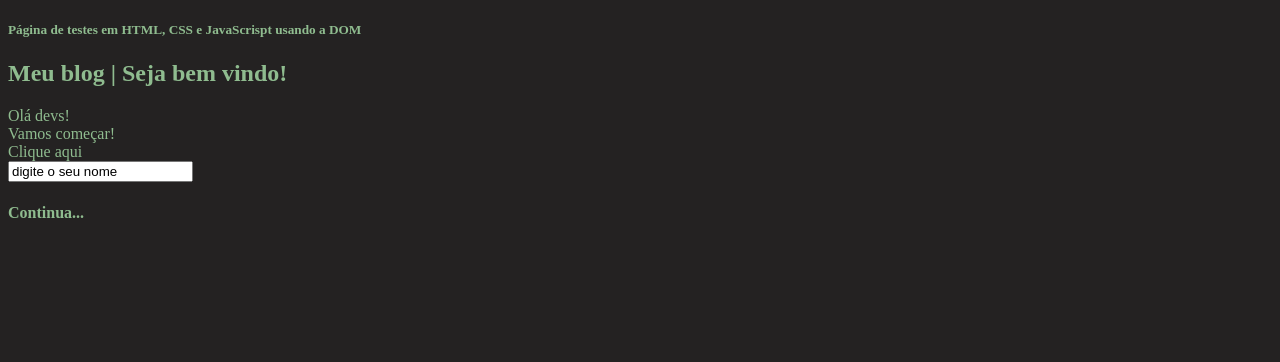
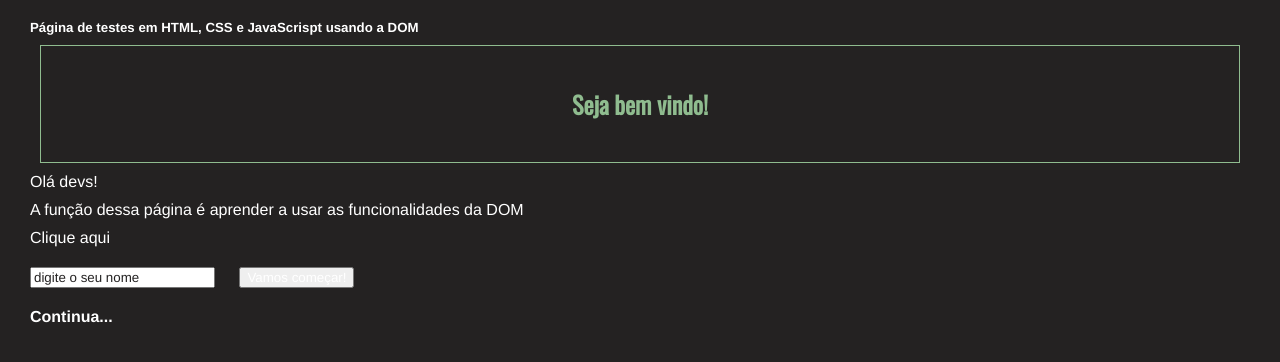
Before and after one commit to lilicrst/Ola-mundo, a plain HTML site: page miniAplicacoes/api1/index.html in a window 1280 px wide. Drawn offline with nearby package versions, Linux system fonts and the light colour scheme.

Commit message:
adicionando css

```diff
--- /dev/null
+++ b/miniAplicacoes/api1/global.css
@@ -0,0 +1,27 @@
+* {
+    color: white;
+    margin: 10px;
+    font-family:'Franklin Gothic Medium', 'Arial Narrow', Arial, sans-serif
+}
+
+body {
+    background-color: rgb(36, 34, 34);
+}
+
+h2 {
+    border: 1px solid;
+    margin: 10px;
+    padding: 40px;
+    text-align: center;
+    color: darkseagreen;
+    font-family: 'Oswald', sans-serif;
+}
+
+input {
+    color:rgb(36, 34, 34)
+
+}
+
+h4 {
+    color: white;
+}
--- a/miniAplicacoes/api1/index.html
+++ b/miniAplicacoes/api1/index.html
@@ -1,12 +1,19 @@
 <!DOCTYPE html>
 <html lang="en">
+
 <head>
     <meta charset="UTF-8">
     <meta http-equiv="X-UA-Compatible" content="IE=edge">
     <meta name="viewport" content="width=device-width, initial-scale=1.0">
     <title>Document</title>
 
+    <link rel="stylesheet" type="text/css" href="global.css" media="screen" />
+    <link rel="preconnect" href="https://fonts.googleapis.com">
+    <link rel="preconnect" href="https://fonts.gstatic.com" crossorigin>
+    <link href="https://fonts.googleapis.com/css2?family=Oswald:wght@200;400&display=swap" rel="stylesheet">
+
 </head>
+
 <body>
     <header>
         <h2>Meu blog</h2>
@@ -14,7 +21,9 @@
     <div onclick="clique()">
         Clique aqui
     </div>
-    <input id="name" type="text">
+    <input id="nameInput" type="text">
+    <button>Vamos começar!</button>
 </body>
 <script src="./scripts.js"></script>
+
 </html>
--- a/miniAplicacoes/api1/scripts.js
+++ b/miniAplicacoes/api1/scripts.js
@@ -1,10 +1,3 @@
-// STYLE
-const back = document.querySelector("body")
-back.style.backgroundColor = "rgb(36, 34, 34)"
-
-const styleH2 = document.querySelectorAll("h2")
-back.style.color = "darkseagreen" //darkslategrey
-
 // adicionar id no elemento header
 const header = document.querySelector('header')
 header.setAttribute('id', 'header')
@@ -15,7 +8,7 @@ inputName.value = "digite o seu nome"
 
 // adicionar (somar) texto
 const element = document.querySelector('h2')
-element.textContent += " | Seja bem vindo!"
+element.textContent = "Seja bem vindo!"
 
 // criar e adicionar elementos
 const div1 = document.createElement('div')
@@ -29,7 +22,7 @@ headText.innerText = "Página de testes em HTML, CSS e JavaScrispt usando a DOM"
 body.prepend(headText) //adiciona ANTES de tudo no body
 
 const div2 = document.createElement('div')
-div2.innerText = "Vamos começar!"
+div2.innerText = "A função dessa página é aprender a usar as funcionalidades da DOM"
 body.insertBefore(div2, div1.nextElementSibling) //recebe dois argumentos: o elemento a ser inserido & antes de qual ele vem
 
 const text2 = document.createElement('h4')
```
Also changed, not shown: miniAplicacoes/api2/index.html (added, +33 -0 lines), site exemplo/index.html (+2 -2 lines).
